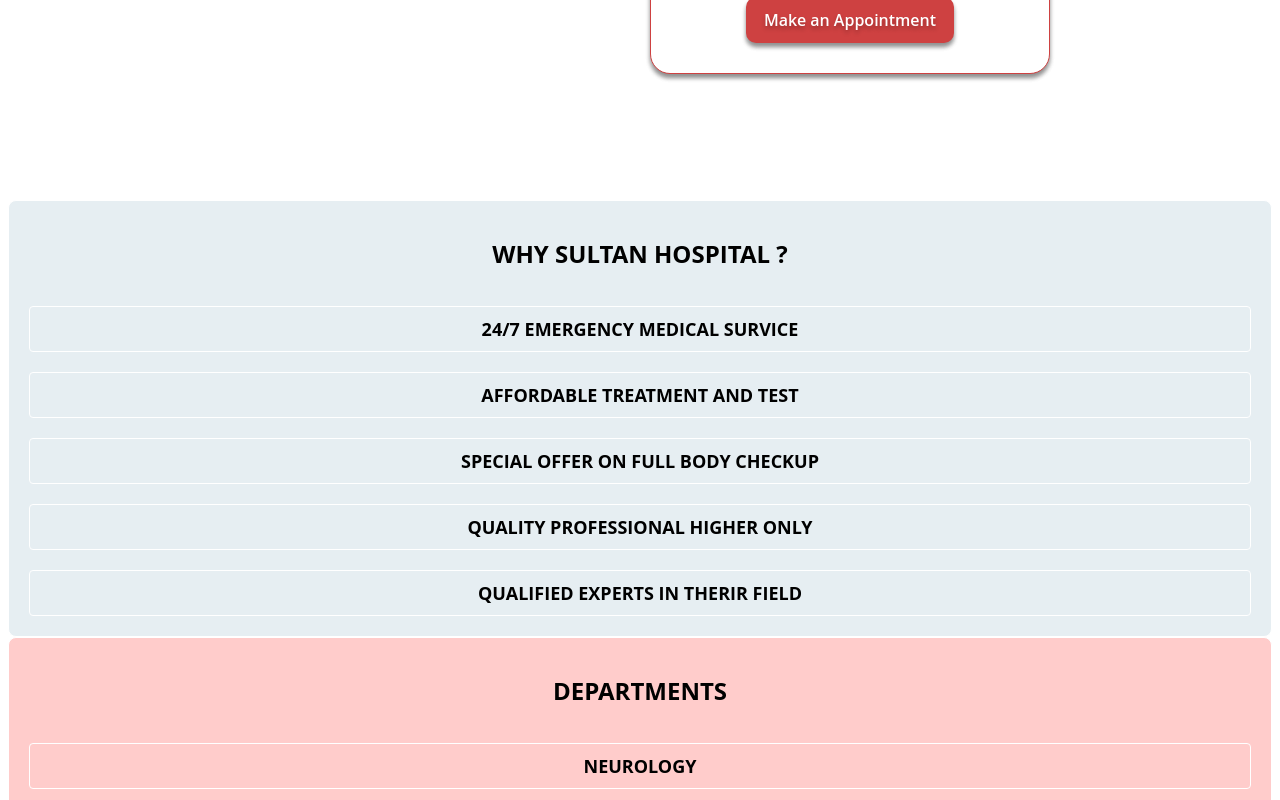
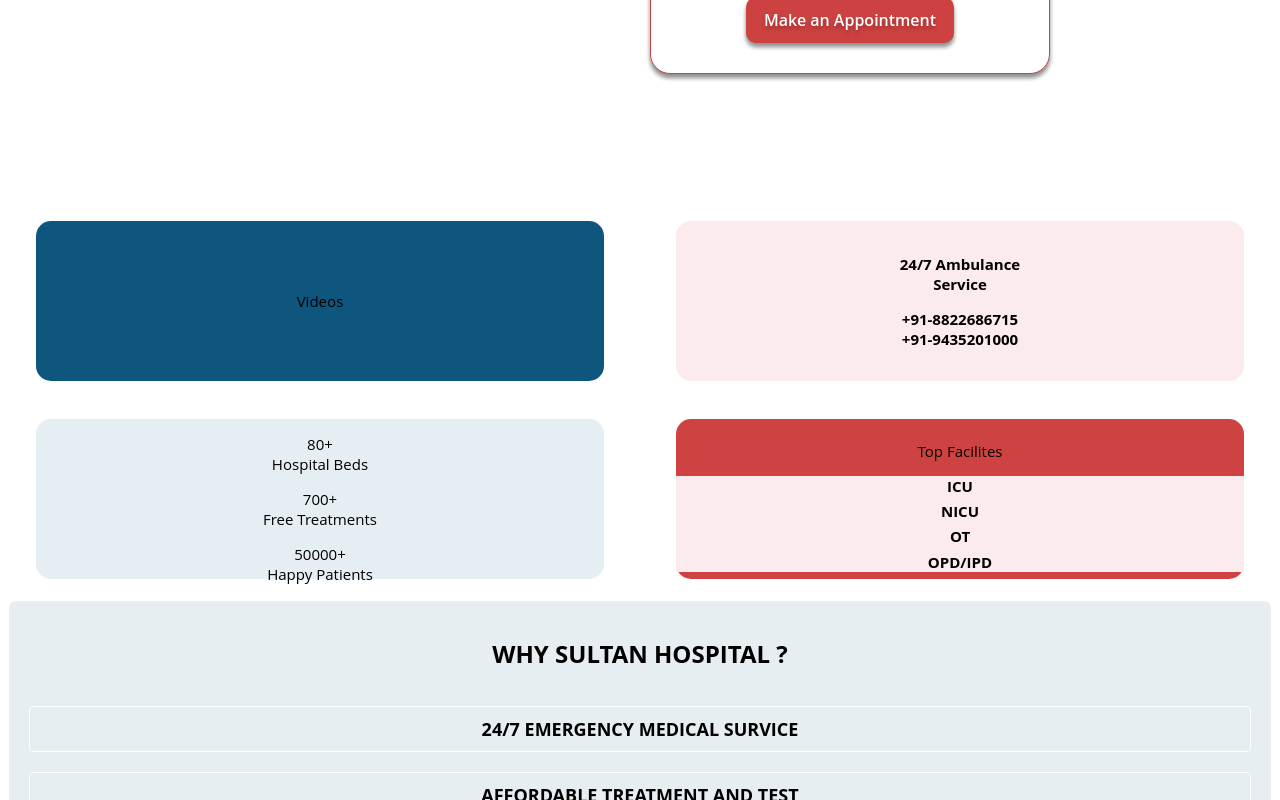
Before and after one commit to Ilix-studio/sultan-hospital, a React (Create React App) app in the folder client/: page / in a window 1280 px wide. Shown: the part 513-1313 px from the top of the page. Built offline with nearby package versions, Linux system fonts and the light colour scheme.

Commit message:
'refactor:code fix"

```diff
--- a/client/src/Components/Home.js
+++ b/client/src/Components/Home.js
@@ -1,5 +1,6 @@
 import HealthServices from "./HealthServices/HealthServices";
 import Departments from "./Departments/Departments";
+import TopContainer from "./TopContainer/TopContainer";
 import BottomContainer from "./BottomContainer/BottomContainer";
 import Heading from "./Heading/Heading";
 import Navbar from "./Navbar/Navbar";
@@ -10,6 +11,7 @@
     <>
       <Navbar />
       <Heading />
+      <TopContainer />
       <HealthServices />
       <Departments />
       <BottomContainer />
--- a/client/src/Components/TopContainer/Box.css
+++ /dev/null
@@ -1,4 +0,0 @@
-.grand_parent{
-    width: 100vw;
-    height: 100vh;
-}
--- /dev/null
+++ b/client/src/Components/TopContainer/TopContainer.css
@@ -0,0 +1,42 @@
+.parent{
+    display: flex;
+    width: 100%;
+    height: 400px;
+    justify-content: space-around;
+    gap: 1rem;
+    flex-wrap: wrap;
+    align-content: space-evenly;
+}
+
+.child{
+    width: 45%;
+    height: 160px;
+    background-color: rgb(240, 240, 10);
+    border-radius: 15px;
+    align-content: center;
+    text-align: center;
+
+
+}
+.child-1{
+    background-color: #0e567e;
+}
+.child-2 {
+    background-color: #fbebec;
+}
+.child-3{
+    background-color: #e5eef2;
+}
+.child-4{
+    background-color: #ce4241;
+}
+
+.inner-child{
+    display: flex;
+    flex-direction: column;
+    height: 60%;
+    justify-content: space-between;
+    gap: 2px;
+    background-color: #fbebec;
+
+}
--- a/client/src/Components/TopContainer/TopContainer.jsx
+++ b/client/src/Components/TopContainer/TopContainer.jsx
@@ -1,16 +1,34 @@
 import React from 'react'
-import './Bottom-container.css'
+import './TopContainer.css'
 
 function Box() {
   return (
     <>
-      <div className="grand_parent">
-        <div className="parents">
-          <div className="child">Box1</div>
-          <div className="child">Box2</div>
-          <div className="child">Box3</div>
-          <div className="child">Box4</div>
-        </div>
+      <div className="parent">
+          <div className="child child-1">
+            <p> Videos</p>
+
+          </div>
+          <div className="child child-2">
+          <b class="ambulance-service">
+          <p >24/7 Ambulance <br/> Service</p>
+          <p>+91-8822686715 <br/> +91-9435201000</p>
+          </b>
+          </div>
+          <div className="child child-3">
+            <p >80+ <br/> Hospital Beds</p>
+            <p >700+ <br/> Free Treatments</p>
+            <p >50000+ <br/> Happy Patients</p>
+          </div>
+          <div className="child child-4">
+            <p>Top Facilites</p>
+            <div className='inner-child'>
+              <b  inner-child-1>ICU</b>
+              <b  inner-child-2>NICU</b>
+              <b  inner-child-3>OT</b>
+              <b  inner-child-4>OPD/IPD</b>
+            </div>
+          </div>
       </div>
     </>
   )
```
